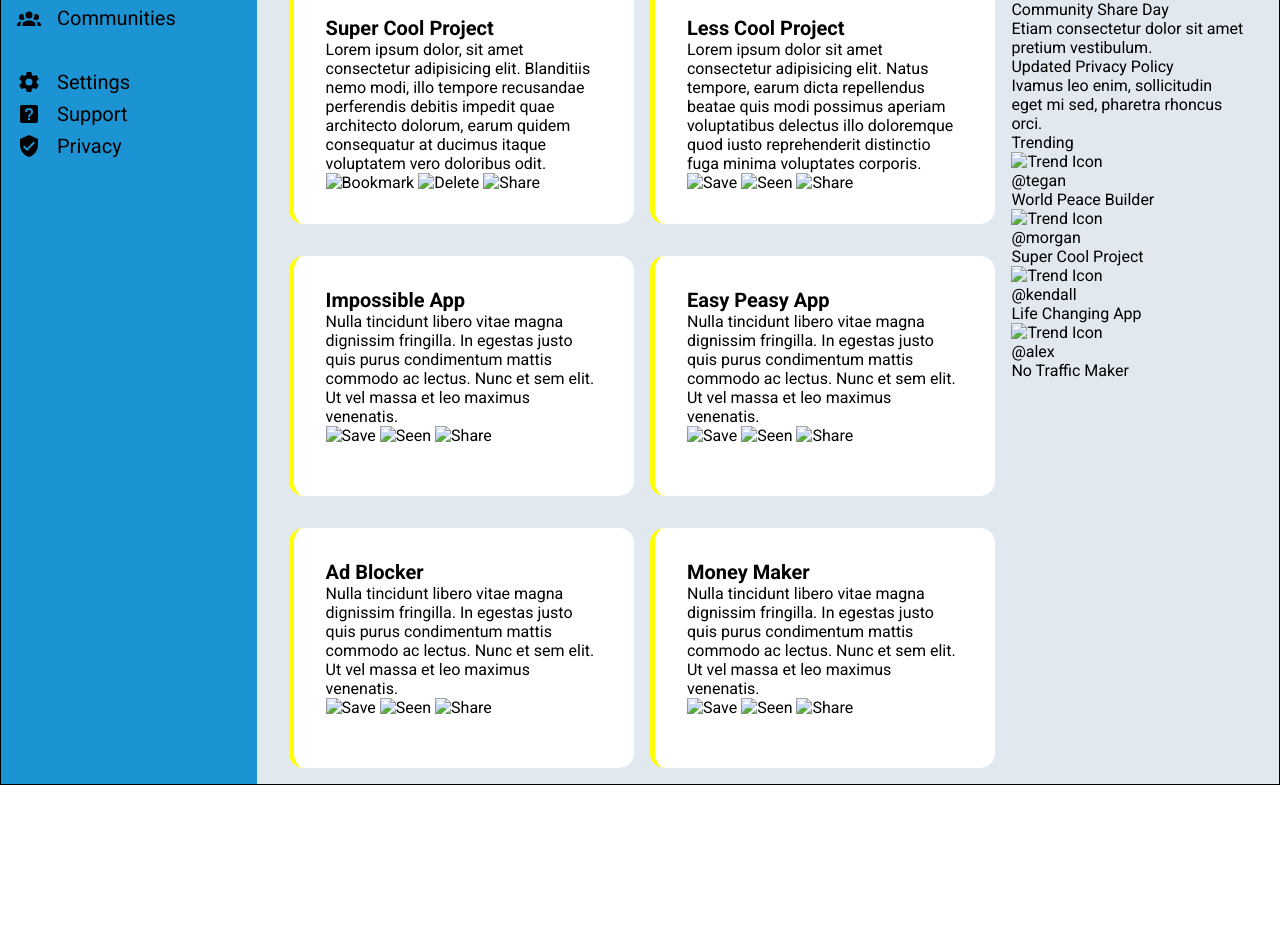
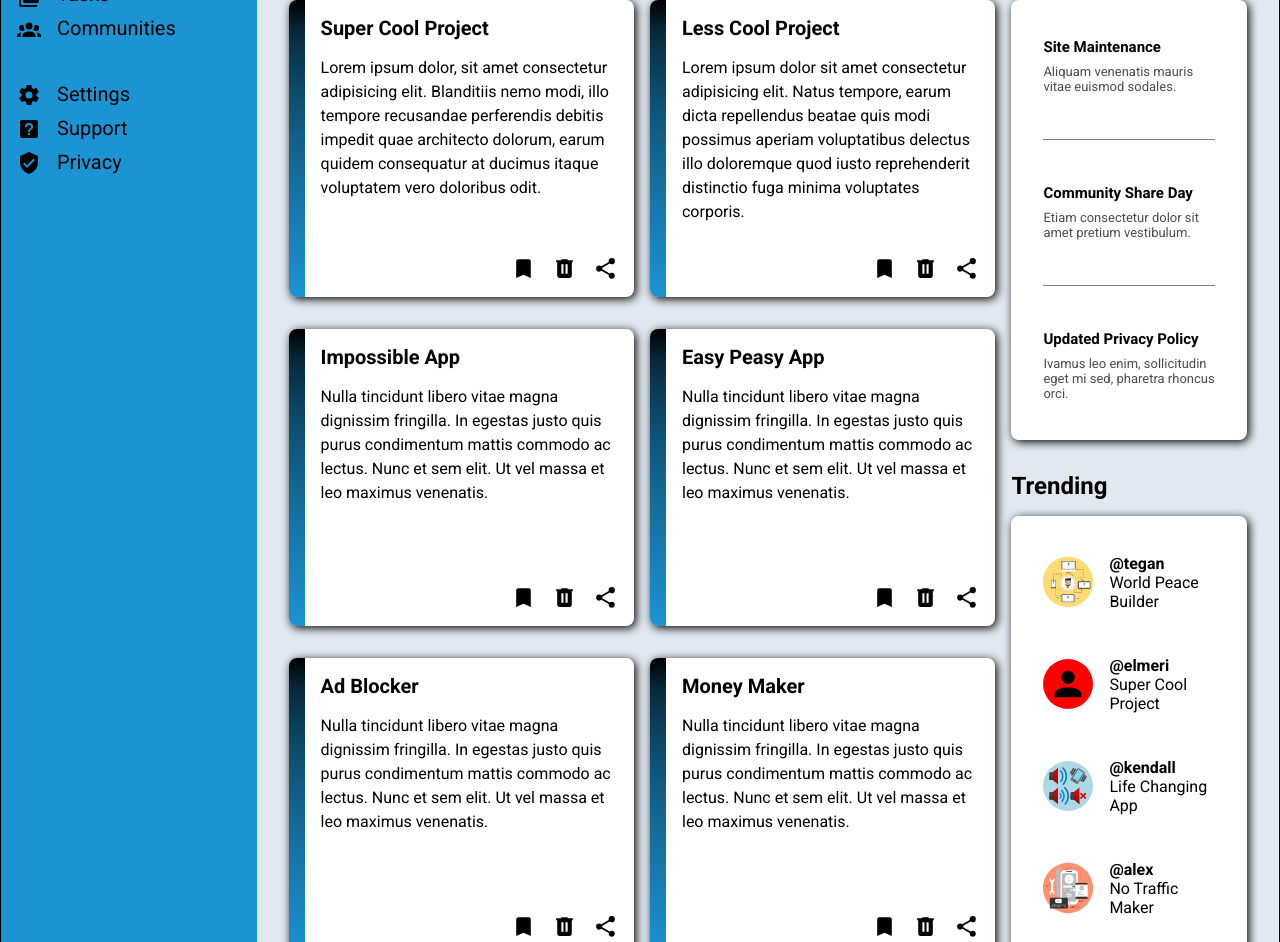
Before and after one commit to adome22/admin-dashboard, a plain HTML site: page index.html in a window 1280 px wide. Shown: the part 255-1197 px from the top of the page. Before the commit the page ends 1040 px from the top, so only its background shows below. Drawn offline with Linux system fonts and the light colour scheme.

Commit message:
Project is done

```diff
--- a/index.html
+++ b/index.html
@@ -1,29 +1,45 @@
 <!DOCTYPE html>
 <html lang="en">
   <head>
-    <meta charset="UTF-8">
-    <meta name="viewport" content="width=device-width, initial-scale=1.0">
+    <meta charset="UTF-8" />
+    <meta name="viewport" content="width=device-width, initial-scale=1.0" />
     <title>Admin Dashboard</title>
-    <link rel="stylesheet" href="styles.css">
-    <link href="https://fonts.googleapis.com/css2?family=Roboto:wght@400;700&display=swap" rel="stylesheet">
+    <link rel="stylesheet" href="styles.css" />
+    <link
+      href="https://fonts.googleapis.com/css2?family=Roboto:wght@400;700&display=swap"
+      rel="stylesheet"
+    />
   </head>
   <body>
     <div class="container">
-
       <div class="header">
         <div class="header-search">
-                <label for="search"><img src="/images/magnify.svg" alt="Search"></label>
-                <input type="text" id="search" class="search-input">
+          <label for="search"
+            ><img src="/images/magnify.svg" alt="Search"
+          /></label>
+          <input type="text" id="search" class="search-input" />
         </div>
         <div class="header-profile">
-                <img src="/images/bell-ring-outline.svg" class="notification" alt="Notifications">
-                <img class="profile-pic" src="/images/account.svg" alt="Profile Picture">
+          <img
+            src="/images/bell-ring-outline.svg"
+            class="notification"
+            alt="Notifications"
+          />
+          <img
+            class="profile-pic"
+            src="/images/account.svg"
+            alt="Profile Picture"
+          />
           <div class="profile-name">Elmeri Savioja</div>
         </div>
         <div class="header-welcome">
-                <img src="/images/account.svg" class="big-profile-pic" alt="Profile Picture">
+          <img
+            src="/images/account.svg"
+            class="big-profile-pic"
+            alt="Profile Picture"
+          />
           <p class="welcome-msg">Hi there,</p>
-                <p class="profile-name-full">Elmeri Savioja (@Elmeri)</p>
+          <p class="profile-name-full">Elmeri Savioja (@adome22)</p>
         </div>
         <div class="header-buttons">
           <button class="new-btn">New</button>
@@ -34,34 +50,46 @@
 
       <div class="sidebar">
         <div class="logo">
-                <img src="/images/view-dashboard.svg" alt="logo">
+          <img src="/images/view-dashboard.svg" alt="logo" />
           <div class="dashboard-text">Dashboard</div>
         </div>
 
         <div class="links">
           <ul>
             <li>
-                        <img class="svg" src="/images/home.svg" alt="Home">
+              <img class="svg" src="/images/home.svg" alt="Home" />
               <p>Home</p>
             </li>
             <li>
-                        <img class="svg" src="/images/card-account-details.svg" alt="Profile">
+              <img
+                class="svg"
+                src="/images/card-account-details.svg"
+                alt="Profile"
+              />
               <p>Profile</p>
             </li>
             <li>
-                        <img class="svg" src="/images/message-reply.svg" alt="Messages">
+              <img class="svg" src="/images/message-reply.svg" alt="Messages" />
               <p>Messages</p>
             </li>
             <li>
-                        <img class="svg" src="/images/clock-time-three.svg" alt="History">
+              <img
+                class="svg"
+                src="/images/clock-time-three.svg"
+                alt="History"
+              />
               <p>History</p>
             </li>
             <li>
-                        <img class="svg" src="/images/file-multiple.svg" alt="Tasks">
+              <img class="svg" src="/images/file-multiple.svg" alt="Tasks" />
               <p>Tasks</p>
             </li>
             <li>
-                        <img class="svg" src="/images/account-group.svg" alt="Communities">
+              <img
+                class="svg"
+                src="/images/account-group.svg"
+                alt="Communities"
+              />
               <p>Communities</p>
             </li>
           </ul>
@@ -69,15 +97,15 @@
         <div class="secondary-links">
           <ul>
             <li>
-                        <img src="/images/cog.svg" alt="Settings">
+              <img src="/images/cog.svg" alt="Settings" />
               <p>Settings</p>
             </li>
             <li>
-                        <img src="/images/help-box.svg" alt="Support">
+              <img src="/images/help-box.svg" alt="Support" />
               <p>Support</p>
             </li>
             <li>
-                        <img src="/images/shield-check.svg" alt="Privacy">
+              <img src="/images/shield-check.svg" alt="Privacy" />
               <p>Privacy</p>
             </li>
           </ul>
@@ -88,111 +116,202 @@
         <div class="projects-section">
           <h2>Your projects</h2>
           <div class="project">
+            <div class="left-border"></div>
             <div class="project-text">
               <p class="project-name">Super Cool Project</p>
               <p class="project-desc">
-                            Lorem ipsum dolor, sit amet consectetur adipisicing elit. Blanditiis nemo modi, illo tempore recusandae perferendis debitis impedit quae architecto dolorum, earum quidem consequatur at ducimus itaque voluptatem vero doloribus odit.
+                Lorem ipsum dolor, sit amet consectetur adipisicing elit.
+                Blanditiis nemo modi, illo tempore recusandae perferendis
+                debitis impedit quae architecto dolorum, earum quidem
+                consequatur at ducimus itaque voluptatem vero doloribus odit.
               </p>
             </div>
             <div class="project-btns">
-                        <img src="" alt="Bookmark" class="project-icon">
-                        <img src="" alt="Delete" class="project-icon">
-                        <img src="" alt="Share" class="project-icon">
+              <img
+                src="/images/bookmark.svg"
+                alt="Bookmark"
+                class="project-icon"
+              />
+              <img
+                src="/images/trash-can.svg"
+                alt="Delete"
+                class="project-icon"
+              />
+              <img
+                src="/images/share-variant.svg"
+                alt="Share"
+                class="project-icon"
+              />
             </div>
           </div>
           <div class="project">
+            <div class="left-border"></div>
             <div class="project-text">
               <p class="project-name">Less Cool Project</p>
               <p class="project-desc">
-                            Lorem ipsum dolor sit amet consectetur adipisicing elit.
-                            Natus tempore, earum dicta repellendus beatae quis modi possimus aperiam voluptatibus delectus
-                            illo doloremque quod iusto reprehenderit distinctio fuga minima voluptates corporis.
+                Lorem ipsum dolor sit amet consectetur adipisicing elit. Natus
+                tempore, earum dicta repellendus beatae quis modi possimus
+                aperiam voluptatibus delectus illo doloremque quod iusto
+                reprehenderit distinctio fuga minima voluptates corporis.
               </p>
             </div>
             <div class="project-btns">
-                        <img src="" alt="Save" class="project-icon">
-                        <img src="" alt="Seen" class="project-icon">
-                        <img src="" alt="Share" class="project-icon">
+              <img
+                src="/images/bookmark.svg"
+                alt="Bookmark"
+                class="project-icon"
+              />
+              <img
+                src="/images/trash-can.svg"
+                alt="Delete"
+                class="project-icon"
+              />
+              <img
+                src="/images/share-variant.svg"
+                alt="Share"
+                class="project-icon"
+              />
             </div>
           </div>
           <div class="project">
+            <div class="left-border"></div>
             <div class="project-text">
               <p class="project-name">Impossible App</p>
               <p class="project-desc">
-                            Nulla tincidunt libero vitae magna dignissim fringilla.
-                            In egestas justo quis purus condimentum mattis commodo ac lectus.
+                Nulla tincidunt libero vitae magna dignissim fringilla. In
+                egestas justo quis purus condimentum mattis commodo ac lectus.
                 Nunc et sem elit. Ut vel massa et leo maximus venenatis.
               </p>
             </div>
             <div class="project-btns">
-                        <img src="" alt="Save" class="project-icon">
-                        <img src="" alt="Seen" class="project-icon">
-                        <img src="" alt="Share" class="project-icon">
+              <img
+                src="/images/bookmark.svg"
+                alt="Bookmark"
+                class="project-icon"
+              />
+              <img
+                src="/images/trash-can.svg"
+                alt="Delete"
+                class="project-icon"
+              />
+              <img
+                src="/images/share-variant.svg"
+                alt="Share"
+                class="project-icon"
+              />
             </div>
           </div>
           <div class="project">
+            <div class="left-border"></div>
             <div class="project-text">
               <p class="project-name">Easy Peasy App</p>
               <p class="project-desc">
-                            Nulla tincidunt libero vitae magna dignissim fringilla.
-                            In egestas justo quis purus condimentum mattis commodo ac lectus.
+                Nulla tincidunt libero vitae magna dignissim fringilla. In
+                egestas justo quis purus condimentum mattis commodo ac lectus.
                 Nunc et sem elit. Ut vel massa et leo maximus venenatis.
               </p>
             </div>
             <div class="project-btns">
-                        <img src="" alt="Save" class="project-icon">
-                        <img src="" alt="Seen" class="project-icon">
-                        <img src="" alt="Share" class="project-icon">
+              <img
+                src="/images/bookmark.svg"
+                alt="Bookmark"
+                class="project-icon"
+              />
+              <img
+                src="/images/trash-can.svg"
+                alt="Delete"
+                class="project-icon"
+              />
+              <img
+                src="/images/share-variant.svg"
+                alt="Share"
+                class="project-icon"
+              />
             </div>
           </div>
           <div class="project">
+            <div class="left-border"></div>
             <div class="project-text">
               <p class="project-name">Ad Blocker</p>
               <p class="project-desc">
-                            Nulla tincidunt libero vitae magna dignissim fringilla.
-                            In egestas justo quis purus condimentum mattis commodo ac lectus.
+                Nulla tincidunt libero vitae magna dignissim fringilla. In
+                egestas justo quis purus condimentum mattis commodo ac lectus.
                 Nunc et sem elit. Ut vel massa et leo maximus venenatis.
               </p>
             </div>
             <div class="project-btns">
-                        <img src="" alt="Save" class="project-icon">
-                        <img src="" alt="Seen" class="project-icon">
-                        <img src="" alt="Share" class="project-icon">
+              <img
+                src="/images/bookmark.svg"
+                alt="Bookmark"
+                class="project-icon"
+              />
+              <img
+                src="/images/trash-can.svg"
+                alt="Delete"
+                class="project-icon"
+              />
+              <img
+                src="/images/share-variant.svg"
+                alt="Share"
+                class="project-icon"
+              />
             </div>
           </div>
           <div class="project">
+            <div class="left-border"></div>
             <div class="project-text">
               <p class="project-name">Money Maker</p>
               <p class="project-desc">
-                            Nulla tincidunt libero vitae magna dignissim fringilla.
-                            In egestas justo quis purus condimentum mattis commodo ac lectus.
+                Nulla tincidunt libero vitae magna dignissim fringilla. In
+                egestas justo quis purus condimentum mattis commodo ac lectus.
                 Nunc et sem elit. Ut vel massa et leo maximus venenatis.
               </p>
             </div>
             <div class="project-btns">
-                        <img src="" alt="Save" class="project-icon">
-                        <img src="" alt="Seen" class="project-icon">
-                        <img src="" alt="Share" class="project-icon">
+              <img
+                src="/images/bookmark.svg"
+                alt="Bookmark"
+                class="project-icon"
+              />
+              <img
+                src="/images/trash-can.svg"
+                alt="Delete"
+                class="project-icon"
+              />
+              <img
+                src="/images/share-variant.svg"
+                alt="Share"
+                class="project-icon"
+              />
             </div>
           </div>
         </div>
-            <div class="trending-and-annoucements">
+        <div class="trending-and-announcements">
           <div class="anncmnts">
-                    <p class="anncmnts-header">Announcement</p>
+            <p class="anncmnts-header">Announcements</p>
             <div class="anncmnt-content">
+              <div class="anncmnt">
                 <p class="anncmnt-subheader">Site Maintenance</p>
                 <p class="anncmnt-text">
-                            Aliquam venenatis mauris
-                            vitae euismod sodales.
+                  Aliquam venenatis mauris vitae euismod sodales.
                 </p>
+              </div>
+              <div class="content-border"></div>
+              <div class="anncmnt">
                 <p class="anncmnt-subheader">Community Share Day</p>
                 <p class="anncmnt-text">
                   Etiam consectetur dolor sit amet pretium vestibulum.
                 </p>
+
+              </div>
+              <div class="content-border"></div>
+              <div class="anncmnt">
                 <p class="anncmnt-subheader">Updated Privacy Policy</p>
                 <p class="anncmnt-text">
-                            Ivamus leo enim, sollicitudin eget mi sed, pharetra rhoncus orci.
+                  Ivamus leo enim, sollicitudin eget mi sed, pharetra rhoncus
+                  orci.
                 </p>
+              </div>
             </div>
           </div>
 
@@ -200,34 +319,34 @@
             <p class="trending-header">Trending</p>
             <div class="trending-content">
               <div class="trend">
-                            <img src="" class="trend-icon" alt="Trend Icon">
+                <img src="/images/reshot-icon-profiles-RYH5F9P2VZ.svg" class="trend-icon tegan" alt="Trend Icon" />
                 <div>
                   <span class="user-tag">@tegan</span>
-                                <br>
+                  <br />
                   <span class="trend-name">World Peace Builder</span>
                 </div>
               </div>
               <div class="trend">
-                            <img src="" class="trend-icon" alt="Trend Icon">
+                <img src="/images/account.svg" class="trend-icon elmeri" alt="Trend Icon" />
                 <div>
-                                <span class="user-tag">@morgan</span>
-                                <br>
+                  <span class="user-tag">@elmeri</span>
+                  <br />
                   <span class="trend-name">Super Cool Project</span>
                 </div>
               </div>
               <div class="trend">
-                            <img src="" class="trend-icon" alt="Trend Icon">
+                <img src="/images/reshot-icon-audio-profiles-ALUYETS8F2.svg" class="trend-icon kendall" alt="Trend Icon" />
                 <div>
                   <span class="user-tag">@kendall</span>
-                                <br>
+                  <br />
                   <span class="trend-name">Life Changing App</span>
                 </div>
               </div>
               <div class="trend">
-                            <img src="" class="trend-icon" alt="Trend Icon">
+                <img src="/images/reshot-icon-profile-account-Z7XT49RJV2.svg" class="trend-icon alex" alt="Trend Icon" />
                 <div>
                   <span class="user-tag">@alex</span>
-                                <br>
+                  <br />
                   <span class="trend-name">No Traffic Maker</span>
                 </div>
               </div>
--- a/styles.css
+++ b/styles.css
@@ -57,11 +57,11 @@
 }
 
 .header-profile > .notification {
-    width: 1rem;
+    width: 2rem;
 }
 
 .header-profile > .notification:hover {
-
+    transform: scale(110%);
 }
 
 .header-profile > .profile-pic {
@@ -129,14 +129,20 @@
     background-color: #1c94d4;
     border: none;
     border-radius: 50px;
-    transform: scale(100%);
     text-align: center;
     font-weight: bold;
-    line-height: 25px;
-    padding: 0px 25px;
-
+    padding: 5px 5px;
+    display: flex;
+    justify-content: center;
+    align-items: center;
+    width: 50%;
 }
 
+.header-buttons > .new-btn:hover,
+.header-buttons > .share-btn:hover,
+.header-buttons > .upload-btn:hover {
+    background-color: #5d40d4;
+}
 
 /* SIDEBAR */
 .sidebar {
@@ -171,19 +177,27 @@
     align-items: center;
 }
 
+
+
+
 .links ul li img,
 .secondary-links ul li img {
     height: 1.5rem;
-    cursor:cell;
+    cursor: pointer;
 }
 
 .links ul li p,
 .secondary-links ul li p  {
     font-size: 20px;
     line-height: 2rem;
-
+    cursor: pointer;
+    border-bottom: 2px solid transparent;
 }
 
+.links ul li p:hover,
+.secondary-links ul li p:hover {
+    border-bottom: 2px solid #5d40d4;
+}
 
 /* MAIN CONTENT*/
 
@@ -193,7 +207,10 @@
     padding: 1rem 2rem;
     gap: 1rem;
     background-color: #e1e8f0;
+    padding-bottom: 6rem;
 }
+
+/* PROJECTS */
 
 .projects-section {
     display: grid;
@@ -205,17 +222,165 @@
 
 .projects-section h2 {
     grid-column: 1 / -1;
-    margin: 0;
+    font-size: 1.5rem;
+    margin-top: 2rem;
+    margin-bottom: -1rem;
 }
 
-.project {
+.projects-section .project {
+    display: grid;
+    grid-template: 1fr auto / 1rem 1fr;
     background-color: white;
-    padding: 2rem;
-    border-radius: 15px;
-    border-left: 5px solid yellow;
+    border-radius: 8px;
+    -webkit-box-shadow: 2px 2px 10px 0px #000000;
+    box-shadow: 2px 2px 10px 0px #000000;
+
 }
 
-.project-name {
+.projects-section .project:hover {
+    transform: scale(110%);
+}
+
+.projects-section .left-border {
+    background: linear-gradient(#000, 30%, #1c94d4);
+    grid-row: 1 / -1;
+    border-top-left-radius: 8px;
+    border-bottom-left-radius: 8px;
+}
+
+.projects-section .project-text {
+    padding: 1rem;
+}
+
+.projects-section .project-name {
     font-size: 20px;
     font-weight: bold;
+    margin-bottom: 1rem;
 }
+
+.projects-section .project-desc {
+    line-height: 1.5rem;
+}
+
+.projects-section .project-btns {
+    display: flex;
+    justify-content: flex-end;
+    padding: 1rem;
+    gap: 1rem;
+}
+
+.project-icon {
+    width: 25px;
+}
+
+.project-icon:hover {
+    transform: scale(140%);
+}
+
+/* ANNOUNCEMENTS AND TRENDING */
+
+.trending-and-announcements {
+    display: grid;
+    grid-template-rows: 1fr 1fr;
+}
+
+.anncmnts {
+    display: flex;
+    flex-direction: column;
+}
+
+.anncmnts-header {
+    font-size: 18px;
+    font-weight: bold;
+    margin-top: 2rem;
+    margin-bottom: 1rem;
+    font-size: 1.5rem;
+}
+
+.anncmnt-content {
+    background-color: #fff;
+    border-radius: 8px;
+    padding: 1rem 2rem;
+    display: flex;
+    flex-direction: column;
+    flex: 1;
+    justify-content: space-around;
+    align-items: flex-start;
+    -webkit-box-shadow: 2px 2px 10px 0px #000000;
+    box-shadow: 2px 2px 10px 0px #000000;
+}
+
+.anncmnt-subheader {
+    font-weight: bold;
+    font-size: 15px;
+    margin-bottom: 0.5rem;
+}
+
+.anncmnt-text {
+    opacity: 0.7;
+    font-size: 13px;
+}
+
+.content-border {
+    width: 100%;
+    background-color: gray;
+    height: 1px;
+    justify-content: center;
+}
+
+
+.trending {
+    display: flex;
+    flex-direction: column;
+}
+
+.trending-header {
+    font-size: 18px;
+    font-weight: bold;
+    margin-top: 2rem;
+    margin-bottom: 1rem;
+    font-size: 1.5rem;
+}
+
+.trending-content {
+    background-color: #fff;
+    flex: 1;
+    display: flex;
+    border-radius: 8px;
+    justify-content: space-around;
+    flex-direction: column;
+    align-items: flex-start;
+    padding: 1rem 2rem;
+    -webkit-box-shadow: 2px 2px 10px 0px #000000;
+    box-shadow: 2px 2px 10px 0px #000000;
+}
+
+.trend {
+    display: flex;
+    align-items: center;
+    gap: 1rem;
+}
+
+
+.trend-icon {
+    border-radius: 50%;
+    width: 50px;
+}
+
+.tegan,
+.alex {
+    transform: scale(140%);
+}
+
+.kendall {
+    background-color: lightblue;
+}
+
+.elmeri {
+    background-color: red;
+    padding: 5px;
+}
+
+.user-tag {
+    font-weight: bold;
+}
```
Also changed, not shown: images/reshot-icon-audio-profiles-ALUYETS8F2.svg (added), images/reshot-icon-profile-account-Z7XT49RJV2.svg (added), images/reshot-icon-profiles-RYH5F9P2VZ.svg (added). Lines whose indentation alone changed are shown as unchanged.
